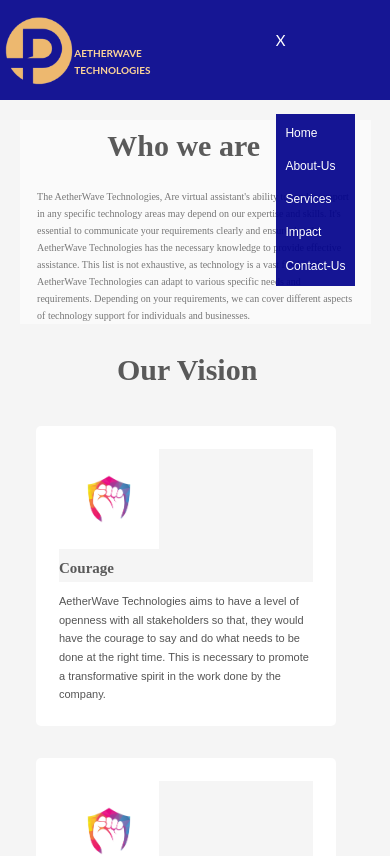
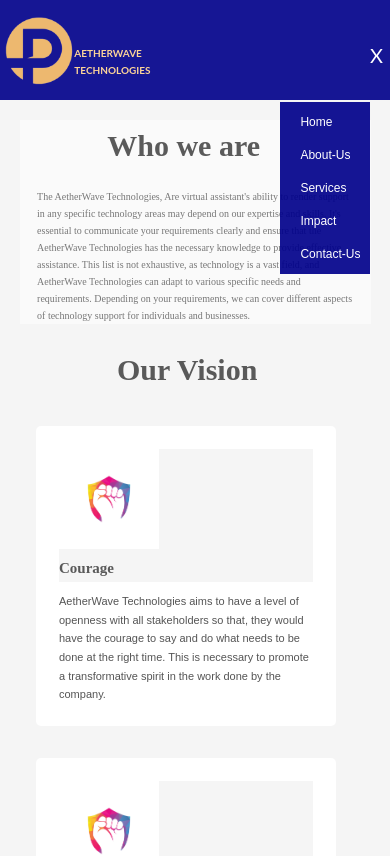
Before and after one commit to Mo6x/AehterwaveTech, a React (Create React App) app: page /About in a window 390 px wide. Shown: the top 856 px of the page. Built offline with nearby package versions, Linux system fonts and the light colour scheme.

Commit message:
still working on this project

```diff
--- a/src/Components/Navbar/Navbar.css
+++ b/src/Components/Navbar/Navbar.css
@@ -73,7 +73,7 @@
 .link:hover::after{
     content: "";
     width: 100%;
-    height: 2px;
+    height: 1px;
     background-color:  rgb(252, 212, 152);
 }
 
@@ -121,11 +121,11 @@
     flex-direction: column-reverse;
    }
 
+
    .list-link{
     display: flex;
     flex-wrap: wrap;
-     margin-top: 60px;
-    margin-right: 15px;
+    margin-top: 30px;
      z-index: 50;
      flex-direction: row;
      flex-direction: row-reverse;
@@ -143,21 +143,23 @@
 .avater-icon{
     width: 0px;
     display: block;
-
+    padding-top: 10px;
+    padding-left: 90px;
 }
 
 
 .icon-img{
   width: 50px;
    height: 70px;
+}
 
-}
 
 .close-button{
     display: flex;
-    font-size: 15px;
+    font-size: 20px;
     margin-top: 8px;
     cursor: pointer;
     color: white;
+    box-sizing: border-box;
 }
 }
```
